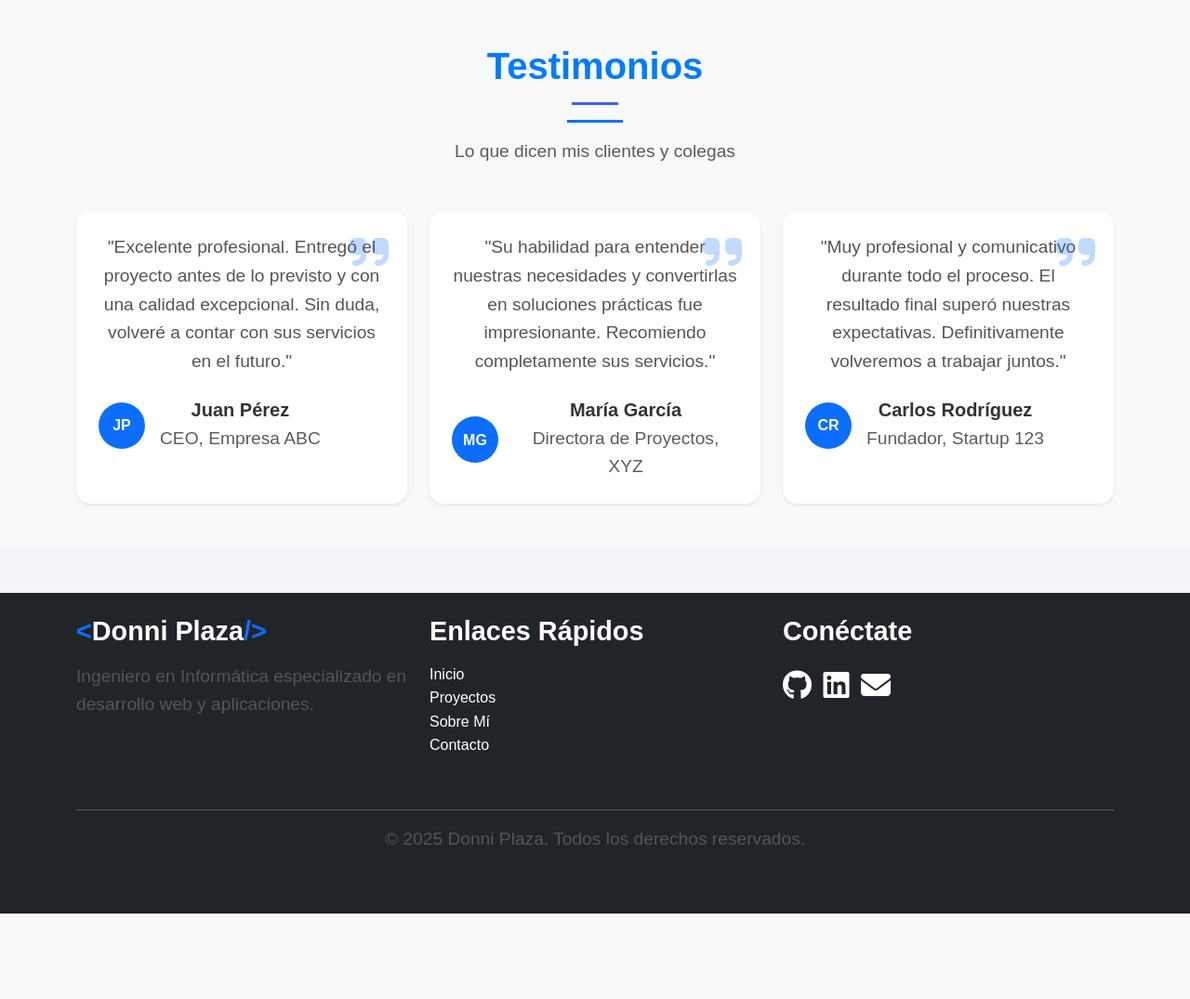
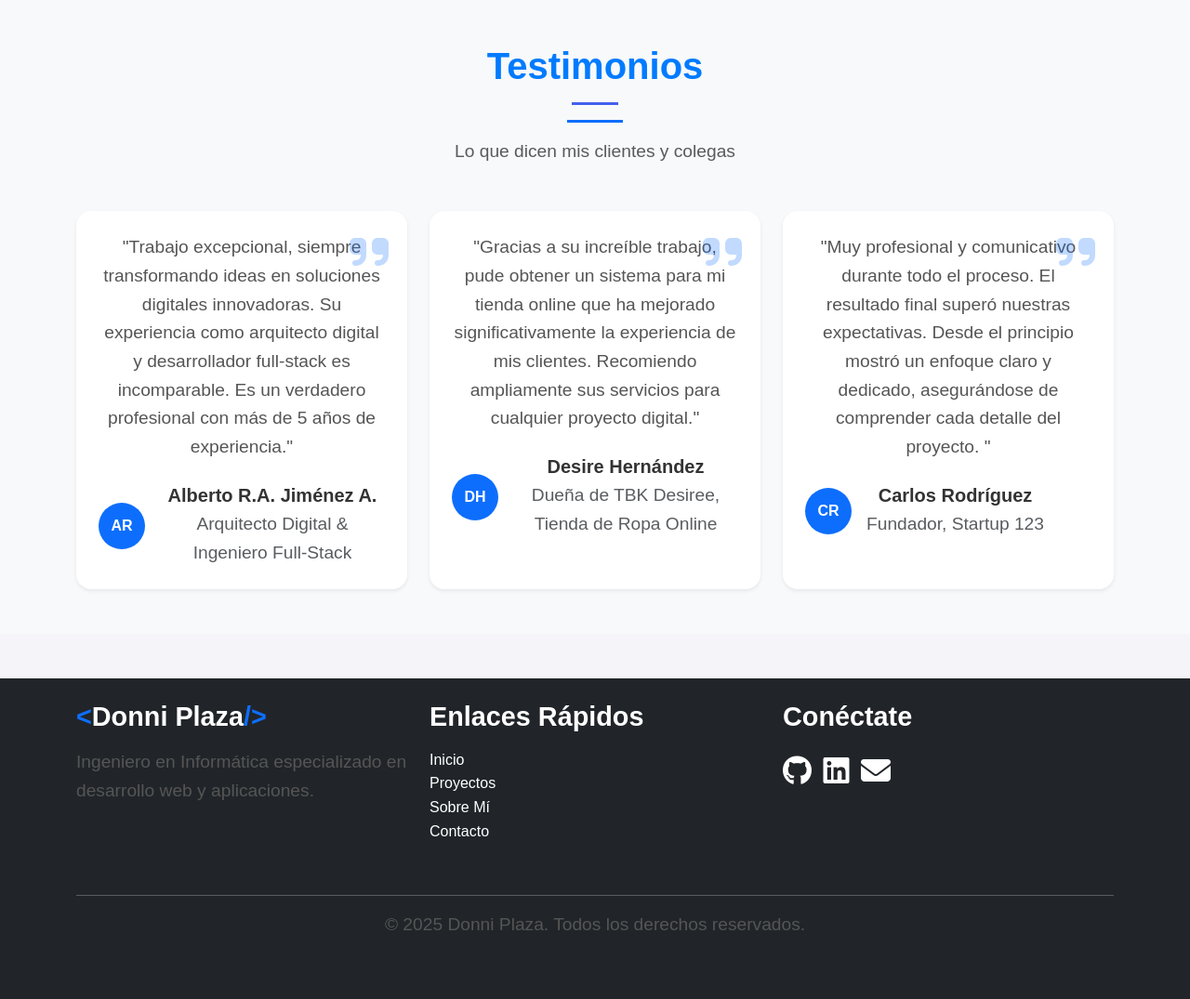
Before and after one commit to Donnyjpl/portafolio, a Django app: page /sobre-mi/ in a window 1280 px wide. Shown: the part 2879-3954 px from the top of the page at 93% size. Before the commit the page ends 3862 px from the top, so only its background shows below. Run offline with Django 5.2, Linux system fonts and the light colour scheme.

Commit message:
testimonios listo

```diff
--- a/web/static/css/styles.css
+++ b/web/static/css/styles.css
@@ -612,6 +612,15 @@ img {
 /* Agregar márgenes a las tarjetas de proyectos */
 .projects-section .project-card .project-info {
     padding: 15px;
+    flex-grow: 1; /* Asegura que el contenido se expanda para ocupar el espacio disponible */
+}
+
+
+/* Imagen de las tarjetas */
+.projects-section .project-card .project-img {
+    position: relative;
+    height: 200px; /* Altura fija para la imagen */
+    overflow: hidden;
 }
 
 .projects-section .project-card .project-info h3 a {
--- a/web/templates/about.html
+++ b/web/templates/about.html
@@ -11,7 +11,8 @@
         <div class="row">
             <div class="col-12 text-center" data-aos="fade-up">
                 <h1 class="fw-bold display-4 mb-3">Sobre Mí</h1>
-                <p class="lead fs-4 opacity-90 mx-auto" style="max-width: 700px;">Conoce más sobre mi experiencia y habilidades</p>
+                <p class="lead fs-4 opacity-90 mx-auto" style="max-width: 700px;">Conoce más sobre mi experiencia y
+                    habilidades</p>
             </div>
         </div>
     </div>
@@ -24,7 +25,8 @@
             <div class="col-lg-5 mb-4 mb-lg-0" data-aos="fade-right">
                 <div class="about-img position-relative">
                     <img src="{% static 'img/profile.jpg' %}" alt="Donni Plaza" class="img-fluid rounded-4 shadow-lg">
-                    <div class="experience-badge position-absolute bg-primary text-white rounded-circle d-flex align-items-center justify-content-center shadow-lg" style="width: 120px; height: 120px; right: -20px; bottom: -20px;">
+                    <div class="experience-badge position-absolute bg-primary text-white rounded-circle d-flex align-items-center justify-content-center shadow-lg"
+                        style="width: 120px; height: 120px; right: -20px; bottom: -20px;">
                         <div class="text-center">
                             <span class="d-block fw-bold fs-3">5+</span>
                             <span class="small">Años de Experiencia</span>
@@ -36,7 +38,8 @@
                 <div class="about-content ps-lg-4">
                     <h2 class="fw-bold mb-1">Donni Plaza</h2>
                     <h4 class="text-primary mb-4">Ingeniero en Informática</h4>
-                    <p class="lead mb-4">Soy un ingeniero en informática apasionado por el desarrollo de software y la creación de
+                    <p class="lead mb-4">Soy un ingeniero en informática apasionado por el desarrollo de software y la
+                        creación de
                         soluciones innovadoras. Con experiencia en desarrollo web y aplicaciones, me especializo en
                         crear productos digitales de alta calidad que satisfacen las necesidades de los usuarios.</p>
                     <p>A lo largo de mi carrera, he trabajado en diversos proyectos que abarcan desde sitios web
@@ -89,7 +92,8 @@
                     </div>
 
                     <div class="mt-4">
-                        <a href="{% static 'files/Cv Ing Donni Plaza L.pdf' %}" class="btn btn-primary me-2 px-4 py-2 rounded-pill" download>
+                        <a href="{% static 'files/Cv Ing Donni Plaza L.pdf' %}"
+                            class="btn btn-primary me-2 px-4 py-2 rounded-pill" download>
                             <i class="fas fa-download me-2"></i>Descargar CV
                         </a>
                         <a href="{% url 'contacto' %}" class="btn btn-outline-primary px-4 py-2 rounded-pill">
@@ -117,16 +121,21 @@
                     <h3 class="fw-bold mb-4 text-primary">Experiencia Laboral</h3>
                     <div class="timeline position-relative">
                         <div class="timeline-item position-relative ps-4 mb-4 pb-4 border-bottom">
-                            <span class="date badge bg-primary rounded-pill position-absolute" style="left: -10px; top: 0;">2017 - Presente</span>
+                            <span class="date badge bg-primary rounded-pill position-absolute"
+                                style="left: -10px; top: 0;">2017 - Presente</span>
                             <h4 class="fw-bold mt-4">Desarrollador Independiente</h4>
                             <p class="company text-primary mb-2"><i class="fas fa-building me-2"></i>Freelance</p>
-                            <p>Desarrollo de aplicaciones web personalizadas, consultoría en tecnologías de la información y automatización de procesos para empresas y emprendimientos.</p>
+                            <p>Desarrollo de aplicaciones web personalizadas, consultoría en tecnologías de la
+                                información y automatización de procesos para empresas y emprendimientos.</p>
                         </div>
                         <div class="timeline-item position-relative ps-4">
-                            <span class="date badge bg-primary rounded-pill position-absolute" style="left: -10px; top: 0;">2011 - 2017</span>
+                            <span class="date badge bg-primary rounded-pill position-absolute"
+                                style="left: -10px; top: 0;">2011 - 2017</span>
                             <h4 class="fw-bold mt-4">Coordinador de Tecnología</h4>
-                            <p class="company text-primary mb-2"><i class="fas fa-building me-2"></i>Corporación del Cacao Venezolano</p>
-                            <p>Supervisión y gestión de infraestructura tecnológica, implementación de soluciones digitales para optimizar procesos y soporte técnico a nivel empresarial.</p>
+                            <p class="company text-primary mb-2"><i class="fas fa-building me-2"></i>Corporación del
+                                Cacao Venezolano</p>
+                            <p>Supervisión y gestión de infraestructura tecnológica, implementación de soluciones
+                                digitales para optimizar procesos y soporte técnico a nivel empresarial.</p>
                         </div>
                     </div>
                 </div>
@@ -137,21 +146,29 @@
                     <h3 class="fw-bold mb-4 text-primary">Educación</h3>
                     <div class="timeline position-relative">
                         <div class="timeline-item position-relative ps-4 mb-4 pb-4 border-bottom">
-                            <span class="date badge bg-primary rounded-pill position-absolute" style="left: -10px; top: 0;">2024</span>
+                            <span class="date badge bg-primary rounded-pill position-absolute"
+                                style="left: -10px; top: 0;">2024</span>
                             <h4 class="fw-bold mt-4">BOOTCAMP DESARROLLO APLICACIONES FULL STACK PYTHON TRAINEE</h4>
-                            <p class="company text-primary mb-2"><i class="fas fa-university me-2"></i>Talento Digital para Chile</p>
-                            <p>Desarrollador de aplicaciones full stack python trainee, capaz de crear eficientemente aplicaciones web dinámicas y seguras, y manejar la ciencia de datos a través del framework Django.</p>
+                            <p class="company text-primary mb-2"><i class="fas fa-university me-2"></i>Talento Digital
+                                para Chile</p>
+                            <p>Desarrollador de aplicaciones full stack python trainee, capaz de crear eficientemente
+                                aplicaciones web dinámicas y seguras, y manejar la ciencia de datos a través del
+                                framework Django.</p>
                         </div>
                         <div class="timeline-item position-relative ps-4 mb-4 pb-4 border-bottom">
-                            <span class="date badge bg-primary rounded-pill position-absolute" style="left: -10px; top: 0;">2016</span>
+                            <span class="date badge bg-primary rounded-pill position-absolute"
+                                style="left: -10px; top: 0;">2016</span>
                             <h4 class="fw-bold mt-4">Diplomado de Programación Web</h4>
-                            <p class="company text-primary mb-2"><i class="fas fa-university me-2"></i>Instituto Comunicación Web C.A.</p>
+                            <p class="company text-primary mb-2"><i class="fas fa-university me-2"></i>Instituto
+                                Comunicación Web C.A.</p>
                             <p>Certificación especializada en desarrollo web.</p>
                         </div>
                         <div class="timeline-item position-relative ps-4">
-                            <span class="date badge bg-primary rounded-pill position-absolute" style="left: -10px; top: 0;">2010 - 2016</span>
+                            <span class="date badge bg-primary rounded-pill position-absolute"
+                                style="left: -10px; top: 0;">2010 - 2016</span>
                             <h4 class="fw-bold mt-4">Ingeniería en Informática</h4>
-                            <p class="company text-primary mb-2"><i class="fas fa-university me-2"></i>Universidad Politécnica Territorial de Barlovento Argelia Laya</p>
+                            <p class="company text-primary mb-2"><i class="fas fa-university me-2"></i>Universidad
+                                Politécnica Territorial de Barlovento Argelia Laya</p>
                             <p>Especialización en desarrollo de software y sistemas de información.</p>
                         </div>
                     </div>
@@ -181,8 +198,8 @@
                                 <p class="mb-0 badge bg-primary">90%</p>
                             </div>
                             <div class="progress rounded-pill" style="height: 8px;">
-                                <div class="progress-bar bg-primary" role="progressbar" style="width: 90%" aria-valuenow="90"
-                                    aria-valuemin="0" aria-valuemax="100"></div>
+                                <div class="progress-bar bg-primary" role="progressbar" style="width: 90%"
+                                    aria-valuenow="90" aria-valuemin="0" aria-valuemax="100"></div>
                             </div>
                         </div>
 
@@ -192,8 +209,8 @@
                                 <p class="mb-0 badge bg-primary">85%</p>
                             </div>
                             <div class="progress rounded-pill" style="height: 8px;">
-                                <div class="progress-bar bg-primary" role="progressbar" style="width: 85%" aria-valuenow="85"
-                                    aria-valuemin="0" aria-valuemax="100"></div>
+                                <div class="progress-bar bg-primary" role="progressbar" style="width: 85%"
+                                    aria-valuenow="85" aria-valuemin="0" aria-valuemax="100"></div>
                             </div>
                         </div>
 
@@ -203,8 +220,8 @@
                                 <p class="mb-0 badge bg-primary">95%</p>
                             </div>
                             <div class="progress rounded-pill" style="height: 8px;">
-                                <div class="progress-bar bg-primary" role="progressbar" style="width: 95%" aria-valuenow="95"
-                                    aria-valuemin="0" aria-valuemax="100"></div>
+                                <div class="progress-bar bg-primary" role="progressbar" style="width: 95%"
+                                    aria-valuenow="95" aria-valuemin="0" aria-valuemax="100"></div>
                             </div>
                         </div>
 
@@ -214,8 +231,8 @@
                                 <p class="mb-0 badge bg-primary">80%</p>
                             </div>
                             <div class="progress rounded-pill" style="height: 8px;">
-                                <div class="progress-bar bg-primary" role="progressbar" style="width: 80%" aria-valuenow="80"
-                                    aria-valuemin="0" aria-valuemax="100"></div>
+                                <div class="progress-bar bg-primary" role="progressbar" style="width: 80%"
+                                    aria-valuenow="80" aria-valuemin="0" aria-valuemax="100"></div>
                             </div>
                         </div>
                     </div>
@@ -232,8 +249,8 @@
                                 <p class="mb-0 badge bg-primary">85%</p>
                             </div>
                             <div class="progress rounded-pill" style="height: 8px;">
-                                <div class="progress-bar bg-primary" role="progressbar" style="width: 85%" aria-valuenow="85"
-                                    aria-valuemin="0" aria-valuemax="100"></div>
+                                <div class="progress-bar bg-primary" role="progressbar" style="width: 85%"
+                                    aria-valuenow="85" aria-valuemin="0" aria-valuemax="100"></div>
                             </div>
                         </div>
 
@@ -243,8 +260,8 @@
                                 <p class="mb-0 badge bg-primary">95%</p>
                             </div>
                             <div class="progress rounded-pill" style="height: 8px;">
-                                <div class="progress-bar bg-primary" role="progressbar" style="width: 95%" aria-valuenow="95"
-                                    aria-valuemin="0" aria-valuemax="100"></div>
+                                <div class="progress-bar bg-primary" role="progressbar" style="width: 95%"
+                                    aria-valuenow="95" aria-valuemin="0" aria-valuemax="100"></div>
                             </div>
                         </div>
 
@@ -254,8 +271,8 @@
                                 <p class="mb-0 badge bg-primary">90%</p>
                             </div>
                             <div class="progress rounded-pill" style="height: 8px;">
-                                <div class="progress-bar bg-primary" role="progressbar" style="width: 90%" aria-valuenow="90"
-                                    aria-valuemin="0" aria-valuemax="100"></div>
+                                <div class="progress-bar bg-primary" role="progressbar" style="width: 90%"
+                                    aria-valuenow="90" aria-valuemin="0" aria-valuemax="100"></div>
                             </div>
                         </div>
 
@@ -265,8 +282,8 @@
                                 <p class="mb-0 badge bg-primary">90%</p>
                             </div>
                             <div class="progress rounded-pill" style="height: 8px;">
-                                <div class="progress-bar bg-primary" role="progressbar" style="width: 90%" aria-valuenow="90"
-                                    aria-valuemin="0" aria-valuemax="100"></div>
+                                <div class="progress-bar bg-primary" role="progressbar" style="width: 90%"
+                                    aria-valuenow="90" aria-valuemin="0" aria-valuemax="100"></div>
                             </div>
                         </div>
                     </div>
@@ -286,64 +303,74 @@
         </div>
 
         <div class="row g-4">
+            <!-- Testimonio Alberto R.A. Jiménez A. -->
             <div class="col-md-4" data-aos="fade-up" data-aos-delay="100">
                 <div class="testimonial-card bg-white p-4 rounded-4 shadow-sm h-100 position-relative">
                     <div class="quote-icon position-absolute text-primary opacity-25" style="top: 20px; right: 20px;">
                         <i class="fas fa-quote-right fa-3x"></i>
                     </div>
                     <div class="testimonial-content mb-4">
-                        <p class="mb-0">"Excelente profesional. Entregó el proyecto antes de lo previsto y con una calidad
-                            excepcional. Sin duda, volveré a contar con sus servicios en el futuro."</p>
+                        <p class="mb-0">"Trabajo excepcional, siempre transformando ideas en soluciones digitales
+                            innovadoras. Su experiencia como arquitecto digital y desarrollador full-stack es
+                            incomparable. Es un verdadero profesional con más de 5 años de experiencia."</p>
                     </div>
                     <div class="testimonial-author d-flex align-items-center">
                         <div class="author-avatar me-3">
-                            <div class="rounded-circle bg-primary text-white d-flex align-items-center justify-content-center" style="width: 50px; height: 50px;">
-                                <span class="fw-bold">JP</span>
+                            <div class="rounded-circle bg-primary text-white d-flex align-items-center justify-content-center"
+                                style="width: 50px; height: 50px;">
+                                <span class="fw-bold">AR</span>
                             </div>
                         </div>
                         <div class="author-info">
-                            <h5 class="fw-bold mb-1">Juan Pérez</h5>
-                            <p class="text-muted mb-0">CEO, Empresa ABC</p>
+                            <h5 class="fw-bold mb-1">Alberto R.A. Jiménez A.</h5>
+                            <p class="text-muted mb-0">Arquitecto Digital & Ingeniero Full-Stack</p>
                         </div>
                     </div>
                 </div>
             </div>
 
+            <!-- Testimonio Desire Hernández -->
             <div class="col-md-4" data-aos="fade-up" data-aos-delay="200">
                 <div class="testimonial-card bg-white p-4 rounded-4 shadow-sm h-100 position-relative">
                     <div class="quote-icon position-absolute text-primary opacity-25" style="top: 20px; right: 20px;">
                         <i class="fas fa-quote-right fa-3x"></i>
                     </div>
                     <div class="testimonial-content mb-4">
-                        <p class="mb-0">"Su habilidad para entender nuestras necesidades y convertirlas en soluciones prácticas fue
-                            impresionante. Recomiendo completamente sus servicios."</p>
+                        <p class="mb-0">"Gracias a su increíble trabajo, pude obtener un sistema para mi tienda online
+                            que ha mejorado significativamente la experiencia de mis clientes. Recomiendo ampliamente
+                            sus servicios para cualquier proyecto digital."</p>
                     </div>
                     <div class="testimonial-author d-flex align-items-center">
                         <div class="author-avatar me-3">
-                            <div class="rounded-circle bg-primary text-white d-flex align-items-center justify-content-center" style="width: 50px; height: 50px;">
-                                <span class="fw-bold">MG</span>
+                            <div class="rounded-circle bg-primary text-white d-flex align-items-center justify-content-center"
+                                style="width: 50px; height: 50px;">
+                                <span class="fw-bold">DH</span>
                             </div>
                         </div>
                         <div class="author-info">
-                            <h5 class="fw-bold mb-1">María García</h5>
-                            <p class="text-muted mb-0">Directora de Proyectos, XYZ</p>
+                            <h5 class="fw-bold mb-1">Desire Hernández</h5>
+                            <p class="text-muted mb-0">Dueña de TBK Desiree, Tienda de Ropa Online</p>
                         </div>
                     </div>
                 </div>
             </div>
 
+            <!-- Testimonio Carlos Rodríguez (sin cambios) -->
+            <!-- Testimonio Carlos Rodríguez (con más contenido) -->
             <div class="col-md-4" data-aos="fade-up" data-aos-delay="300">
                 <div class="testimonial-card bg-white p-4 rounded-4 shadow-sm h-100 position-relative">
                     <div class="quote-icon position-absolute text-primary opacity-25" style="top: 20px; right: 20px;">
                         <i class="fas fa-quote-right fa-3x"></i>
                     </div>
                     <div class="testimonial-content mb-4">
-                        <p class="mb-0">"Muy profesional y comunicativo durante todo el proceso. El resultado final superó nuestras
-                            expectativas. Definitivamente volveremos a trabajar juntos."</p>
+                        <p class="mb-0">"Muy profesional y comunicativo durante todo el proceso. El resultado final
+                            superó nuestras expectativas. Desde el principio mostró un enfoque claro y dedicado,
+                            asegurándose de comprender cada detalle del proyecto. "</p>
                     </div>
                     <div class="testimonial-author d-flex align-items-center">
                         <div class="author-avatar me-3">
-                            <div class="rounded-circle bg-primary text-white d-flex align-items-center justify-content-center" style="width: 50px; height: 50px;">
+                            <div class="rounded-circle bg-primary text-white d-flex align-items-center justify-content-center"
+                                style="width: 50px; height: 50px;">
                                 <span class="fw-bold">CR</span>
                             </div>
                         </div>
@@ -354,9 +381,11 @@
                     </div>
                 </div>
             </div>
+
         </div>
     </div>
 </section>
+
 
 <!-- CSS adicional -->
 <style>
```
